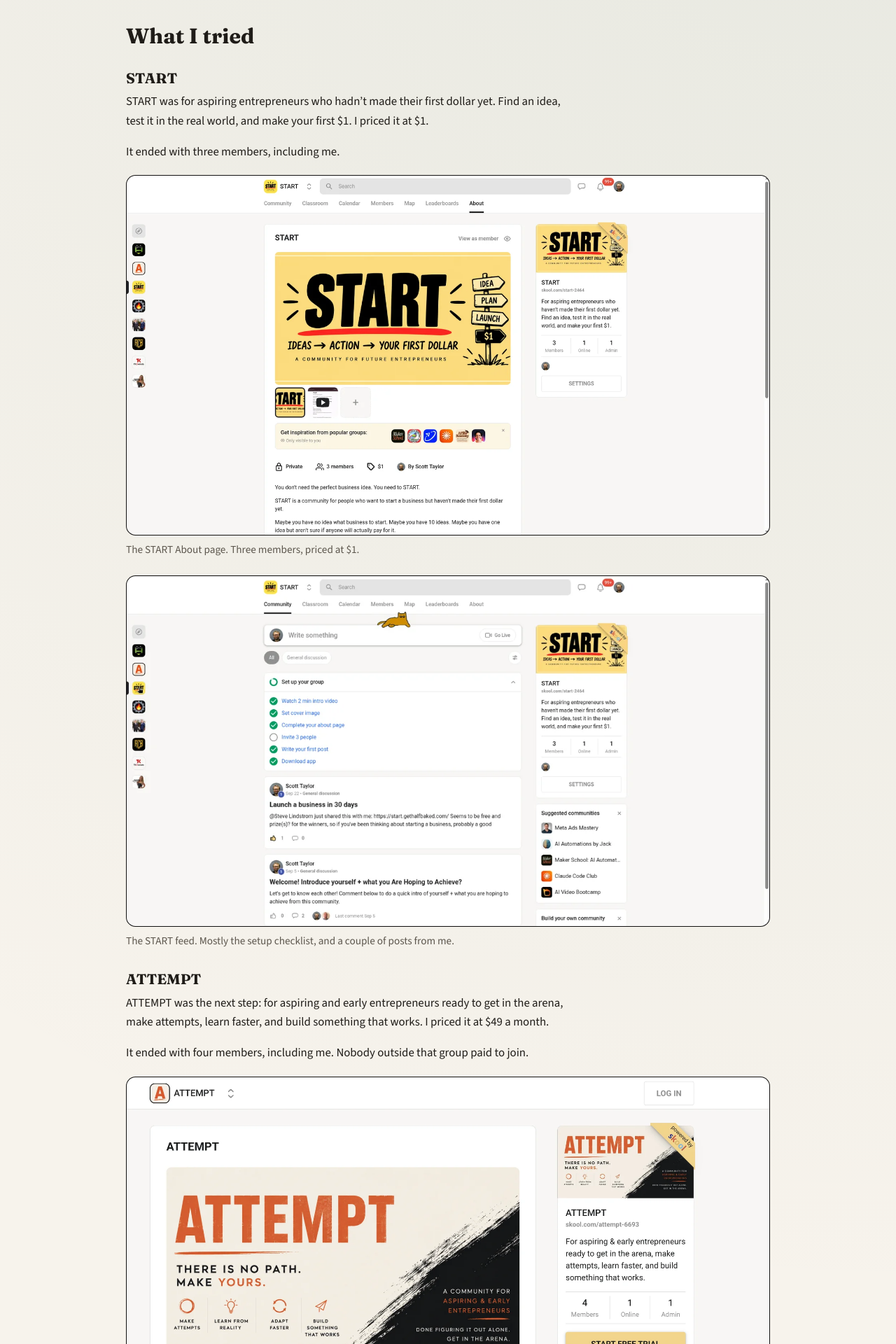
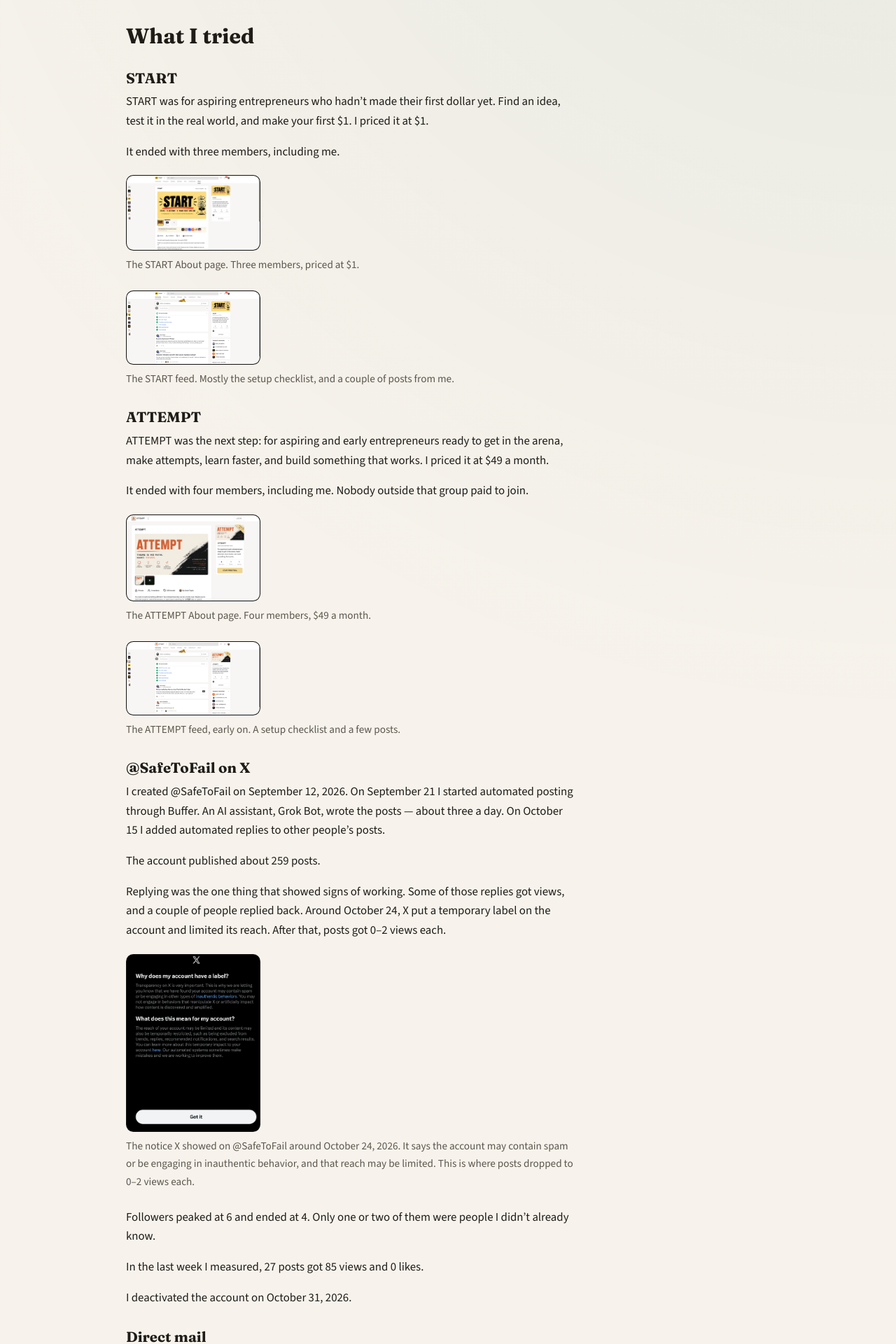
Before and after one commit to smtlaissezfaire/scotttaylorme, a Jekyll site: the page built from failures/safetofail/index.html, in a window 1280 px wide. Shown: the part 528-2448 px from the top of the page at 70% size. Built offline with Jekyll 4.4.1, drawn with Linux system fonts in a browser that asks for light colours.

Commit message:
Show SafeToFail screenshots as thumbnails in a lightbox. (#4)
The full-bleed images overflowed the article. Keep them as small responsive thumbnails on this page only, and open the original image in a dialog that closes with Escape, the backdrop, or a Close button.

Co-authored-by: Cursor Agent <cursoragent@cursor.com>
Co-authored-by: Scott Taylor <smtlaissezfaire@users.noreply.github.com>

```diff
--- /dev/null
+++ b/assets/css/shot-lightbox.css
@@ -0,0 +1,152 @@
+/* Thumbnails and lightbox for article screenshots. Loaded only on pages that use them. */
+
+.shot {
+  max-width: 100%;
+}
+
+.shot-thumb {
+  display: block;
+  position: relative;
+  width: min(12rem, 100%);
+  min-width: 0;
+  max-width: 100%;
+  padding: 0;
+  border: 1px solid var(--border);
+  border-radius: 0.65rem;
+  background: #111;
+  line-height: 0;
+  cursor: zoom-in;
+  overflow: hidden;
+  text-decoration: none;
+  color: inherit;
+}
+
+.shot-thumb:hover {
+  border-color: rgba(26, 92, 75, 0.55);
+}
+
+.shot-thumb:focus-visible {
+  outline: 2px solid var(--accent);
+  outline-offset: 3px;
+}
+
+.shot-thumb img {
+  display: block;
+  width: 100%;
+  min-width: 0;
+  max-width: 100%;
+  height: auto;
+  border: 0;
+  border-radius: 0;
+  background: transparent;
+}
+
+.visually-hidden {
+  position: absolute;
+  width: 1px;
+  height: 1px;
+  padding: 0;
+  margin: -1px;
+  overflow: hidden;
+  clip-path: inset(50%);
+  white-space: nowrap;
+  border: 0;
+}
+
+.lightbox {
+  position: fixed;
+  inset: 0;
+  width: 100%;
+  height: 100%;
+  max-width: none;
+  max-height: none;
+  margin: 0;
+  padding: 4.25rem 1rem 1.25rem;
+  border: none;
+  background: transparent;
+  box-sizing: border-box;
+  overflow: auto;
+}
+
+.lightbox[open] {
+  display: flex;
+  flex-direction: column;
+  align-items: center;
+  justify-content: center;
+}
+
+.lightbox::backdrop {
+  background: rgba(20, 16, 12, 0.92);
+}
+
+.lightbox-close {
+  position: fixed;
+  top: 0.75rem;
+  right: 0.75rem;
+  z-index: 1;
+  margin: 0;
+  min-height: 2.75rem;
+  min-width: 2.75rem;
+  padding: 0.4rem 0.95rem;
+  border: 0;
+  border-radius: 0.6rem;
+  background: var(--surface);
+  color: var(--text);
+  font: inherit;
+  font-size: 0.92rem;
+  font-weight: 600;
+  cursor: pointer;
+}
+
+.lightbox-close:hover {
+  background: #fff;
+}
+
+.lightbox-close:focus-visible {
+  outline: 2px solid #fff;
+  outline-offset: 3px;
+}
+
+.lightbox-image {
+  display: block;
+  width: auto;
+  height: auto;
+  min-width: 0;
+  max-width: 100%;
+  max-height: calc(100dvh - 13rem);
+  object-fit: contain;
+  border-radius: 0.5rem;
+  background: #111;
+}
+
+.lightbox-caption {
+  width: min(40rem, 100%);
+  max-width: 100%;
+  margin: 0.75rem 0 0;
+  padding: 0.35rem 0.7rem;
+  border-radius: 0.45rem;
+  background: rgba(20, 16, 12, 0.78);
+  color: #f7f3ec;
+  font-size: 0.95rem;
+  line-height: 1.45;
+}
+
+.lightbox-caption:empty {
+  display: none;
+}
+
+@media (max-width: 40rem) {
+  .lightbox {
+    padding: 4rem 0.75rem 1rem;
+  }
+
+  .lightbox-close {
+    top: 0.5rem;
+    right: 0.5rem;
+  }
+
+  .lightbox-image {
+    max-width: 100%;
+    max-height: calc(100dvh - 12rem);
+  }
+}
--- /dev/null
+++ b/assets/js/shot-lightbox.js
@@ -0,0 +1,45 @@
+(function () {
+  var dialog = document.getElementById("shot-lightbox");
+  if (!dialog || typeof dialog.showModal !== "function") return;
+
+  var image = dialog.querySelector(".lightbox-image");
+  var caption = document.getElementById("shot-lightbox-caption");
+  var closeButton = dialog.querySelector(".lightbox-close");
+  var lastTrigger = null;
+
+  function openFrom(trigger) {
+    var thumb = trigger.querySelector("img");
+    if (!thumb) return;
+
+    var figure = trigger.closest("figure");
+    var figcaption = figure ? figure.querySelector("figcaption") : null;
+    var captionText = figcaption ? figcaption.textContent.replace(/\s+/g, " ").trim() : "";
+
+    image.src = thumb.currentSrc || thumb.getAttribute("src");
+    image.alt = thumb.alt || captionText;
+    caption.textContent = captionText;
+    lastTrigger = trigger;
+    dialog.showModal();
+    closeButton.focus();
+  }
+
+  document.querySelectorAll(".shot-thumb").forEach(function (trigger) {
+    trigger.addEventListener("click", function (event) {
+      event.preventDefault();
+      openFrom(trigger);
+    });
+  });
+
+  closeButton.addEventListener("click", function () {
+    dialog.close();
+  });
+
+  dialog.addEventListener("click", function (event) {
+    if (event.target === dialog) dialog.close();
+  });
+
+  dialog.addEventListener("close", function () {
+    if (lastTrigger && typeof lastTrigger.focus === "function") lastTrigger.focus();
+    lastTrigger = null;
+  });
+})();
--- a/failures/safetofail/index.html
+++ b/failures/safetofail/index.html
@@ -4,6 +4,7 @@ title: "SafeToFail: START, ATTEMPT, and an automated X account"
 description: What Scott tried with SafeToFail in September and October 2026 — two communities, an automated X account, and a round of direct mail — and why he shut it down.
 permalink: /failures/safetofail/
 ---
+<link rel="stylesheet" href="{{ '/assets/css/shot-lightbox.css' | relative_url }}" />
 <header class="site-header page-header">
   <div class="container">
     <p class="eyebrow"><a href="{{ '/' | relative_url }}">ScottTaylor.me</a></p>
@@ -35,6 +36,7 @@ permalink: /failures/safetofail/
     </p>
     <p>It ended with three members, including me.</p>
     <figure class="shot">
+      <a class="shot-thumb" aria-haspopup="dialog" aria-controls="shot-lightbox" href="{{ '/assets/images/failures/start-about.webp' | relative_url }}">
         <img
           src="{{ '/assets/images/failures/start-about.webp' | relative_url }}"
           width="1600"
@@ -42,9 +44,12 @@ permalink: /failures/safetofail/
           alt="START About page. The cover reads Ideas, Action, Your First Dollar. The side panel shows 3 members and a $1 price."
           loading="lazy"
         />
+        <span class="visually-hidden">View full size</span>
+      </a>
       <figcaption>The START About page. Three members, priced at $1.</figcaption>
     </figure>
     <figure class="shot">
+      <a class="shot-thumb" aria-haspopup="dialog" aria-controls="shot-lightbox" href="{{ '/assets/images/failures/start-feed.webp' | relative_url }}">
         <img
           src="{{ '/assets/images/failures/start-feed.webp' | relative_url }}"
           width="1280"
@@ -52,6 +57,8 @@ permalink: /failures/safetofail/
           alt="START community feed, with a setup checklist and a couple of early posts. The side panel shows 3 members."
           loading="lazy"
         />
+        <span class="visually-hidden">View full size</span>
+      </a>
       <figcaption>The START feed. Mostly the setup checklist, and a couple of posts from me.</figcaption>
     </figure>
 
@@ -62,6 +69,7 @@ permalink: /failures/safetofail/
     </p>
     <p>It ended with four members, including me. Nobody outside that group paid to join.</p>
     <figure class="shot">
+      <a class="shot-thumb" aria-haspopup="dialog" aria-controls="shot-lightbox" href="{{ '/assets/images/failures/attempt-about.webp' | relative_url }}">
         <img
           src="{{ '/assets/images/failures/attempt-about.webp' | relative_url }}"
           width="1800"
@@ -69,9 +77,12 @@ permalink: /failures/safetofail/
           alt="ATTEMPT About page. The cover reads There is no path. Make yours. The side panel shows 4 members and $49 a month."
           loading="lazy"
         />
+        <span class="visually-hidden">View full size</span>
+      </a>
       <figcaption>The ATTEMPT About page. Four members, $49 a month.</figcaption>
     </figure>
     <figure class="shot">
+      <a class="shot-thumb" aria-haspopup="dialog" aria-controls="shot-lightbox" href="{{ '/assets/images/failures/attempt-feed.webp' | relative_url }}">
         <img
           src="{{ '/assets/images/failures/attempt-feed.webp' | relative_url }}"
           width="1280"
@@ -79,6 +90,8 @@ permalink: /failures/safetofail/
           alt="ATTEMPT community feed, with a setup checklist and early posts. The side panel shows 4 members."
           loading="lazy"
         />
+        <span class="visually-hidden">View full size</span>
+      </a>
       <figcaption>The ATTEMPT feed, early on. A setup checklist and a few posts.</figcaption>
     </figure>
 
@@ -95,6 +108,7 @@ permalink: /failures/safetofail/
       and limited its reach. After that, posts got 0–2 views each.
     </p>
     <figure class="shot shot-notice">
+      <a class="shot-thumb" aria-haspopup="dialog" aria-controls="shot-lightbox" href="{{ '/assets/images/failures/safetofail-x-label.webp' | relative_url }}">
         <img
           src="{{ '/assets/images/failures/safetofail-x-label.webp' | relative_url }}"
           width="970"
@@ -102,6 +116,8 @@ permalink: /failures/safetofail/
           alt="X notice titled Why does my account have a label? It says @SafeToFail may contain spam or be engaging in inauthentic behavior, and that its reach may be limited."
           loading="lazy"
         />
+        <span class="visually-hidden">View full size</span>
+      </a>
       <figcaption>
         The notice X showed on @SafeToFail around October 24, 2026. It says the account may contain
         spam or be engaging in inauthentic behavior, and that reach may be limited. This is where
@@ -172,3 +188,10 @@ permalink: /failures/safetofail/
     </ul>
   </article>
 </main>
+
+<dialog class="lightbox" id="shot-lightbox" aria-labelledby="shot-lightbox-caption" closedby="any">
+  <button type="button" class="lightbox-close">Close</button>
+  <img class="lightbox-image" alt="" />
+  <p class="lightbox-caption" id="shot-lightbox-caption"></p>
+</dialog>
+<script src="{{ '/assets/js/shot-lightbox.js' | relative_url }}"></script>
```
Lines whose indentation alone changed are shown as unchanged.
